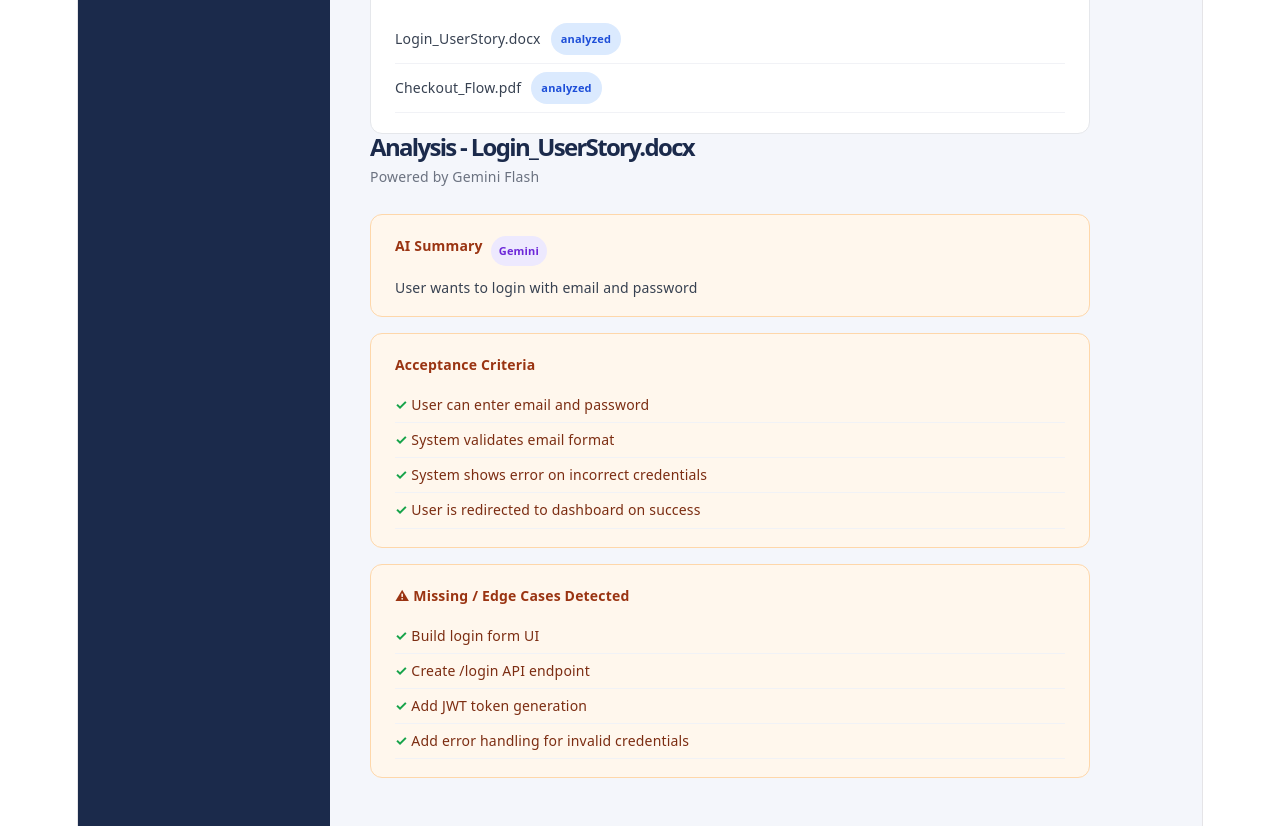
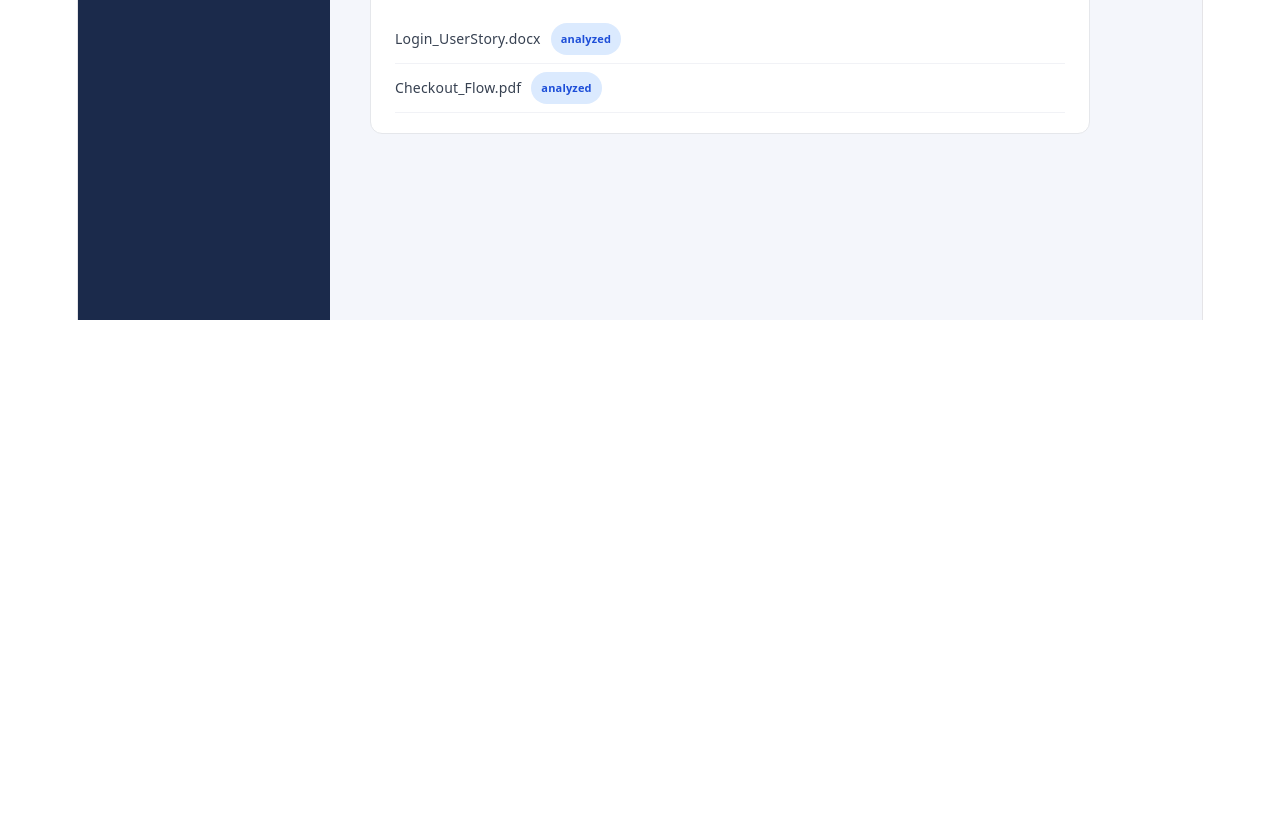
Before and after one commit to abeeraamir2/AI-Development-Assistant, a React app in the folder frontend/: page / in a window 1280 px wide. Shown: the part 480-1306 px from the top of the page. After the commit the page ends 800 px from the top, so only its background shows below. Built offline with nearby package versions, Linux system fonts and the light colour scheme; the HTML template or start-up script is replaced by a standard one.

Commit message:
Mock results display

```diff
--- a/frontend/src/App.jsx
+++ b/frontend/src/App.jsx
@@ -4,6 +4,7 @@ import Header from "./components/Header"
 import RecentList from "./components/RecentList"
 import UploadFileBox from "./components/UploadFileBox"
 import ResultsPanel from "./components/ResultsPanel"
+import mockAnalysis from "./data/mockAnalysis.json"
 import "./App.css"
 
 function App(){
@@ -20,21 +21,11 @@ function App(){
 
   const [selectedFile, setSelectedFile] = useState("");
 
-    const [analysisResult, setAnalysisResult] = useState({
-    summary: "User wants to login with email and password",
-    criteria: [
-      "User can enter email and password",
-      "System validates email format",
-      "System shows error on incorrect credentials",
-      "User is redirected to dashboard on success"
-    ],
-    edgeCases: [
-      "Build login form UI",
-      "Create /login API endpoint",
-      "Add JWT token generation",
-      "Add error handling for invalid credentials"
-    ]
-  });
+  const [analysisResult, setAnalysisResult] = useState("");
+
+  function handleAnalysisClick(){
+    setAnalysisResult(mockAnalysis)
+  }
   return(
     <div className="appLayout">
       <Sidebar navItems={navItems}/>
@@ -43,9 +34,13 @@ function App(){
             title = "Analyze a Requirement"
             subtitle = "Upload a user story as PDF,Word or plain text"
         />
-        <UploadFileBox selectedFile={selectedFile} setSelectedFile={setSelectedFile}/>
+        <UploadFileBox
+          selectedFile={selectedFile}
+          setSelectedFile={setSelectedFile}
+          onAnalyze = {handleAnalysisClick}
+          />
         <RecentList recentFiles={recentFiles}/>
-        <ResultsPanel result = {analysisResult}/>
+        { analysisResult && <ResultsPanel result = {analysisResult}/>}
       </main>
     </div>
   )
--- a/frontend/src/components/UploadFileBox.jsx
+++ b/frontend/src/components/UploadFileBox.jsx
@@ -1,6 +1,6 @@
 import "../css/UploadFileBox.css";
 
-function UploadFileBox({selectedFile,setSelectedFile}) {
+function UploadFileBox({selectedFile,setSelectedFile,onAnalyze}) {
     {/* const [selectedFile, setSelectedFile] = useState([]); // for multiple files */}
 
     function handleFileChange(event) {
@@ -47,7 +47,7 @@ function UploadFileBox({selectedFile,setSelectedFile}) {
             }
             */}
 
-            <button>Analyze with AI</button>
+            <button onClick = {onAnalyze}>Analyze with AI</button>
         </div>
     );
 }
--- /dev/null
+++ b/frontend/src/data/mockAnalysis.json
@@ -0,0 +1,14 @@
+{
+    "summary": "User wants to log in with email and password, stay signed in, and reset a forgotten password via email link. System must lock the account after repeated failed attempts.",
+    "criteria": [
+        "User can enter email and password",
+        "System validates email format",
+        "System shows error on incorrect credentials",
+        "User is redirected to dashboard on success",
+        "Account locks after 5 failed attempts"
+    ],
+    "edgeCases": [
+        "Password complexity rules not specified",
+        "Behaviour on expired reset link undefined"
+    ]
+}
```
